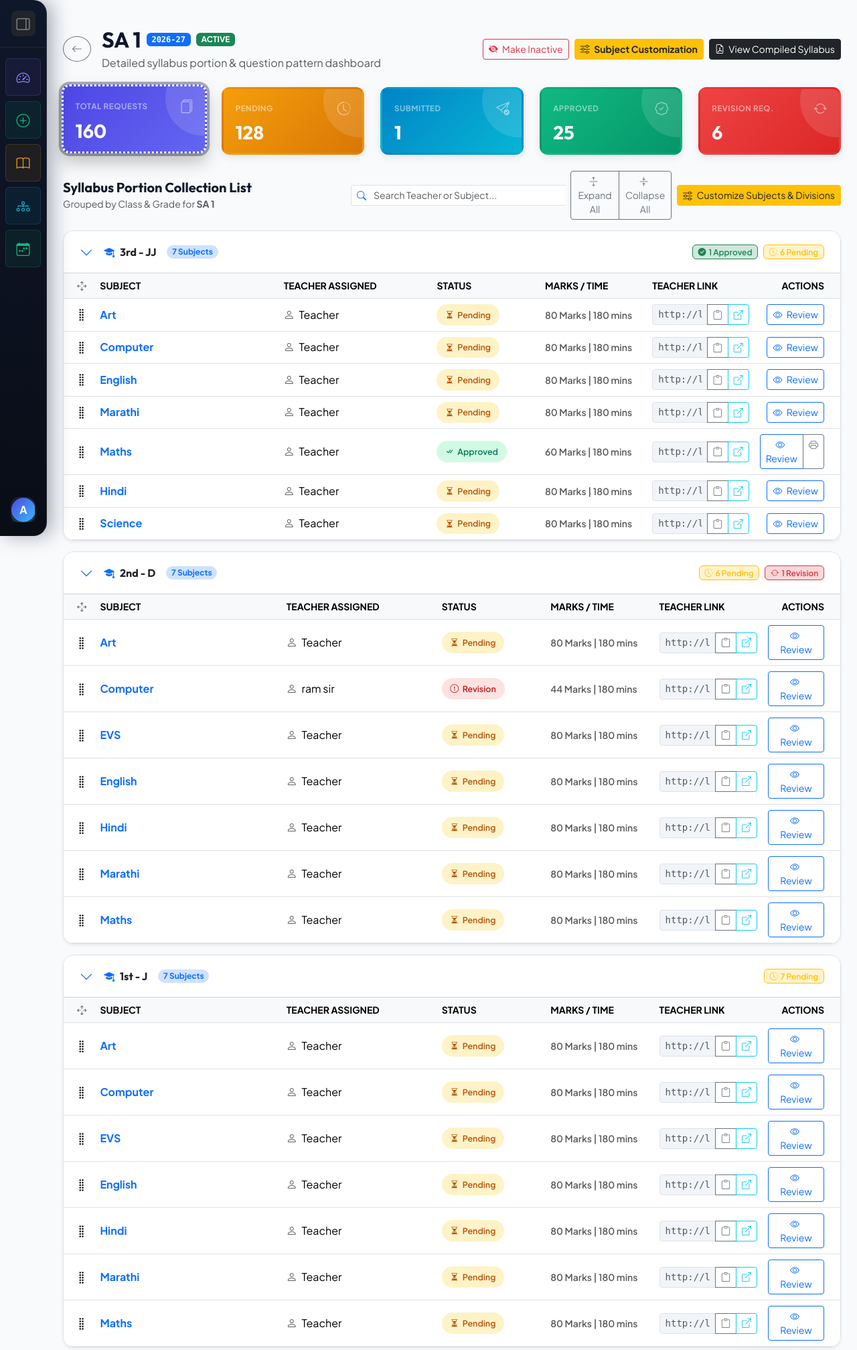
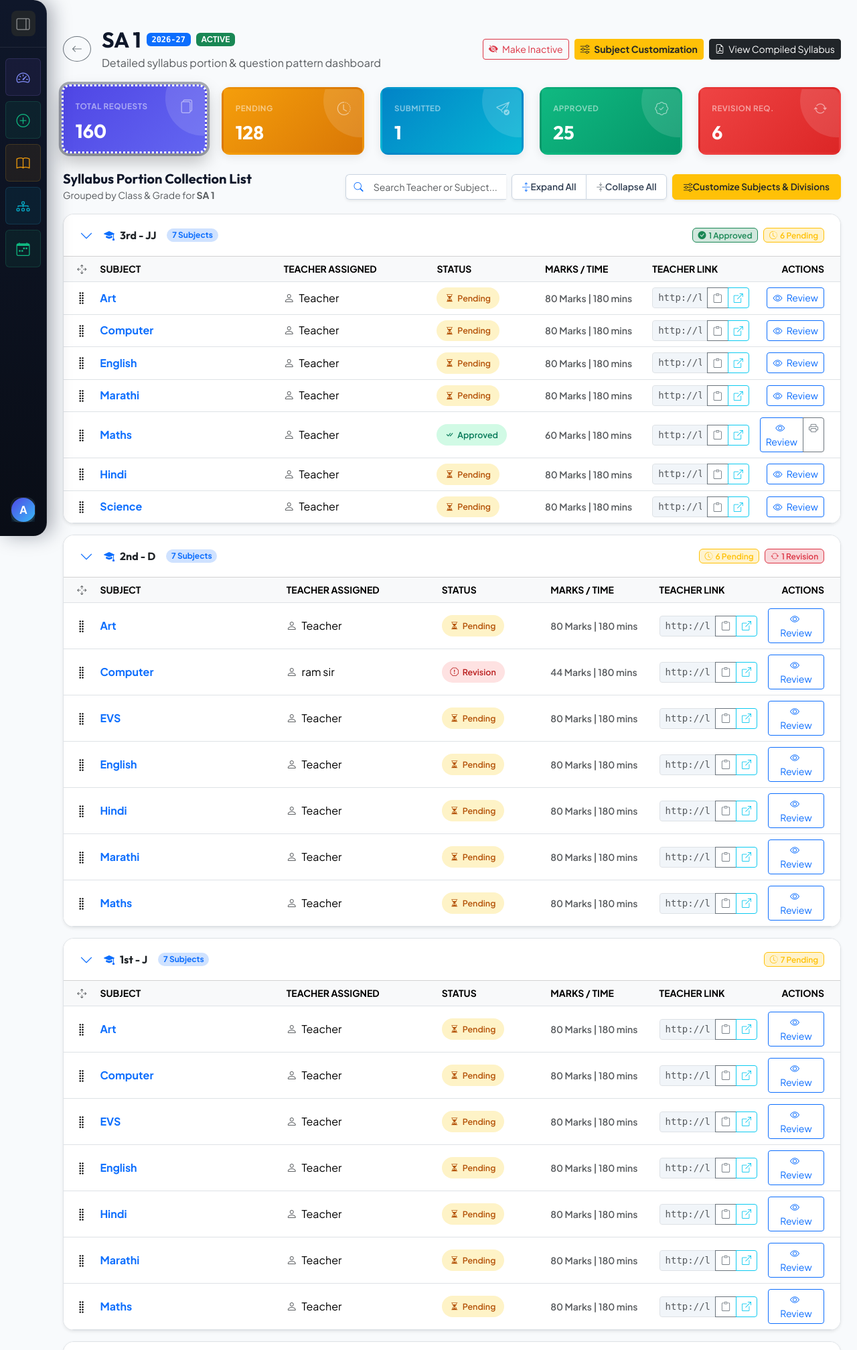
Before and after one commit to prameshwar4378/Exam-Portion-Pattern, a Django app: page /exam/2/dashboard/ in a window 1280 px wide. Shown: the top 2015 px of the page at 67% size. Run offline with Django 5.2, Linux system fonts and the light colour scheme; a user stored in the database is signed in; data comes from the database, SQL or seed files in the repository.

Commit message:
25/8/2026

```diff
--- a/templates/core/exam_detail_dashboard.html
+++ b/templates/core/exam_detail_dashboard.html
@@ -56,6 +56,80 @@
 .sortable-chosen {
     background-color: #f8fafc !important;
     box-shadow: 0 4px 12px rgba(0, 0, 0, 0.08) !important;
+}
+
+/* Dashboard Action Toolbar Styling */
+.search-teacher-box {
+    min-width: 240px;
+    max-width: 300px;
+}
+
+.search-teacher-box .form-control,
+.search-teacher-box .input-group-text,
+.search-teacher-box .btn {
+    height: 38px !important;
+    font-size: 0.88rem !important;
+    border-color: #cbd5e1 !important;
+}
+
+.search-teacher-box .form-control:focus {
+    box-shadow: none !important;
+    border-color: #94a3b8 !important;
+}
+
+.btn-toolbar-group .btn {
+    height: 38px !important;
+    display: inline-flex !important;
+    align-items: center !important;
+    justify-content: center !important;
+    font-size: 0.85rem !important;
+    font-weight: 600 !important;
+    white-space: nowrap !important;
+    padding: 0 0.9rem !important;
+    background-color: #ffffff !important;
+    border-color: #cbd5e1 !important;
+    color: #334155 !important;
+    transition: all 0.15s ease !important;
+}
+
+.btn-toolbar-group .btn:hover {
+    background-color: #f1f5f9 !important;
+    color: #0f172a !important;
+    border-color: #94a3b8 !important;
+}
+
+.btn-toolbar-group .btn:active {
+    background-color: #e2e8f0 !important;
+}
+
+.btn-customize-action {
+    height: 38px !important;
+    display: inline-flex !important;
+    align-items: center !important;
+    font-size: 0.85rem !important;
+    font-weight: 600 !important;
+    white-space: nowrap !important;
+    padding: 0 1rem !important;
+    border-radius: 0.375rem !important;
+}
+
+/* Accordion Header Chevron Rotation */
+.class-group-header {
+    user-select: none;
+    cursor: pointer;
+    transition: background-color 0.15s ease;
+}
+
+.class-group-header:hover {
+    background-color: #f8fafc !important;
+}
+
+.class-group-header .bi-chevron-down {
+    transition: transform 0.25s ease;
+}
+
+.class-group-header.collapsed .bi-chevron-down {
+    transform: rotate(-90deg);
 }
 </style>
 {% endblock %}
@@ -166,7 +240,7 @@
 
         <div class="d-flex align-items-center gap-2 flex-wrap flex-sm-nowrap">
             <!-- Fast Local Teacher / Subject Search Input -->
-            <div class="input-group input-group-sm search-teacher-box" style="min-width: 250px; max-width: 320px;">
+            <div class="input-group search-teacher-box shadow-sm rounded">
                 <span class="input-group-text bg-white border-end-0 text-muted ps-2.5">
                     <i class="bi bi-search text-primary"></i>
                 </span>
@@ -176,16 +250,19 @@
                 </button>
             </div>
 
-            <div class="btn-group btn-group-sm">
-                <button type="button" class="btn btn-outline-secondary" onclick="expandAllGroups()" title="Expand All Classes">
-                    <i class="bi bi-arrows-expand me-1"></i> Expand All
+            <!-- Expand / Collapse All Connected Button Group -->
+            <div class="btn-group btn-toolbar-group shadow-sm rounded" role="group" aria-label="Expand or Collapse All Classes">
+                <button type="button" class="btn" onclick="expandAllGroups()" title="Expand All Classes">
+                    <i class="bi bi-arrows-expand text-primary me-1.5"></i> Expand All
                 </button>
-                <button type="button" class="btn btn-outline-secondary" onclick="collapseAllGroups()" title="Collapse All Classes">
-                    <i class="bi bi-arrows-collapse me-1"></i> Collapse All
+                <button type="button" class="btn" onclick="collapseAllGroups()" title="Collapse All Classes">
+                    <i class="bi bi-arrows-collapse text-secondary me-1.5"></i> Collapse All
                 </button>
             </div>
-            <a href="{% url 'customize_exam_subjects' active_exam.id %}" class="btn btn-sm btn-warning text-dark font-semibold text-nowrap">
-                <i class="bi bi-sliders me-1"></i> Customize Subjects & Divisions
+
+            <!-- Customize Button -->
+            <a href="{% url 'customize_exam_subjects' active_exam.id %}" class="btn btn-warning text-dark btn-customize-action shadow-sm">
+                <i class="bi bi-sliders me-1.5"></i> Customize Subjects & Divisions
             </a>
         </div>
     </div>
@@ -217,12 +294,12 @@
     {% for group in submission_groups %}
     <div class="card glass-card mb-3 overflow-hidden shadow-sm border class-group-card">
         <!-- Class Group Header (Click to Expand / Collapse) -->
-        <div class="card-header bg-white py-3 px-4 d-flex justify-content-between align-items-center"
+        <div class="card-header bg-white py-3 px-4 d-flex justify-content-between align-items-center class-group-header"
              data-bs-toggle="collapse"
              data-bs-target="#classGroup-{{ forloop.counter }}"
              aria-expanded="true"
              aria-controls="classGroup-{{ forloop.counter }}"
-             style="cursor: pointer; user-select: none;">
+             data-class-slug="{{ group.class_name|slugify }}">
             <div class="d-flex align-items-center gap-3">
                 <i class="bi bi-chevron-down text-primary fs-5"></i>
                 <h5 class="fw-bold text-dark mb-0 fs-6">
@@ -256,7 +333,7 @@
         </div>
 
         <!-- Collapsible Class Subjects Table -->
-        <div id="classGroup-{{ forloop.counter }}" class="collapse show class-group-collapse">
+        <div id="classGroup-{{ forloop.counter }}" class="collapse show class-group-collapse" data-class-slug="{{ group.class_name|slugify }}">
             <div class="card-body p-0">
                 <div class="table-responsive">
                     <table class="table table-hover align-middle mb-0 sortable-subject-table">
@@ -493,12 +570,88 @@ function clearTeacherSearch() {
     executeFilters();
 }
 
-// Restore saved filter from localStorage on page load & initialize SortableJS
+// --- ACCORDION EXPAND / COLLAPSE STATE BROWSER CACHE ---
+const EXAM_ACCORDION_STORAGE_KEY = 'exam_accordion_states_{{ active_exam.id }}';
+
+function getAccordionStates() {
+    try {
+        return JSON.parse(localStorage.getItem(EXAM_ACCORDION_STORAGE_KEY) || '{}');
+    } catch (e) {
+        return {};
+    }
+}
+
+function saveAccordionState(classSlug, isExpanded) {
+    if (!classSlug) return;
+    const states = getAccordionStates();
+    states[classSlug] = isExpanded;
+    localStorage.setItem(EXAM_ACCORDION_STORAGE_KEY, JSON.stringify(states));
+}
+
+function saveAllAccordionStates(isExpanded) {
+    const states = {};
+    document.querySelectorAll('.class-group-collapse').forEach(el => {
+        const slug = el.getAttribute('data-class-slug');
+        if (slug) {
+            states[slug] = isExpanded;
+        }
+    });
+    localStorage.setItem(EXAM_ACCORDION_STORAGE_KEY, JSON.stringify(states));
+}
+
+function restoreAccordionStates() {
+    const states = getAccordionStates();
+    document.querySelectorAll('.class-group-collapse').forEach(el => {
+        const slug = el.getAttribute('data-class-slug');
+        const header = document.querySelector(`.class-group-header[data-class-slug="${slug}"]`);
+
+        if (slug && states[slug] === false) {
+            // Restore collapsed state
+            el.classList.remove('show');
+            if (header) {
+                header.classList.add('collapsed');
+                header.setAttribute('aria-expanded', 'false');
+            }
+        } else if (slug && states[slug] === true) {
+            // Restore expanded state
+            el.classList.add('show');
+            if (header) {
+                header.classList.remove('collapsed');
+                header.setAttribute('aria-expanded', 'true');
+            }
+        }
+    });
+}
+
+// Restore saved filter & accordion states from localStorage on page load & initialize SortableJS
 document.addEventListener('DOMContentLoaded', function() {
     currentActiveStatus = localStorage.getItem(EXAM_FILTER_STORAGE_KEY) || 'ALL';
     executeFilters();
 
-    // Initialize SortableJS on each class group table
+    // 1. Restore individual class accordion expand/collapse states from browser cache
+    restoreAccordionStates();
+
+    // 2. Attach listeners to store any user expand/collapse click in localStorage
+    document.querySelectorAll('.class-group-collapse').forEach(el => {
+        el.addEventListener('shown.bs.collapse', function() {
+            const slug = this.getAttribute('data-class-slug');
+            saveAccordionState(slug, true);
+            const header = document.querySelector(`.class-group-header[data-class-slug="${slug}"]`);
+            if (header) {
+                header.classList.remove('collapsed');
+            }
+        });
+        el.addEventListener('hidden.bs.collapse', function() {
+            const slug = this.getAttribute('data-class-slug');
+            saveAccordionState(slug, false);
+            const header = document.querySelector(`.class-group-header[data-class-slug="${slug}"]`);
+            if (header) {
+                header.classList.add('collapsed');
+            }
+        });
+    });
+
+    // 3. Initialize SortableJS on each class group table
     document.querySelectorAll('.sortable-subject-tbody').forEach(tbody => {
         new Sortable(tbody, {
             handle: '.drag-handle',
@@ -557,6 +710,7 @@ function expandAllGroups() {
         const bsCollapse = bootstrap.Collapse.getOrCreateInstance(el);
         bsCollapse.show();
     });
+    saveAllAccordionStates(true);
 }
 
 function collapseAllGroups() {
@@ -564,6 +718,7 @@ function collapseAllGroups() {
         const bsCollapse = bootstrap.Collapse.getOrCreateInstance(el);
         bsCollapse.hide();
     });
+    saveAllAccordionStates(false);
 }
 </script>
 {% endblock %}
```
